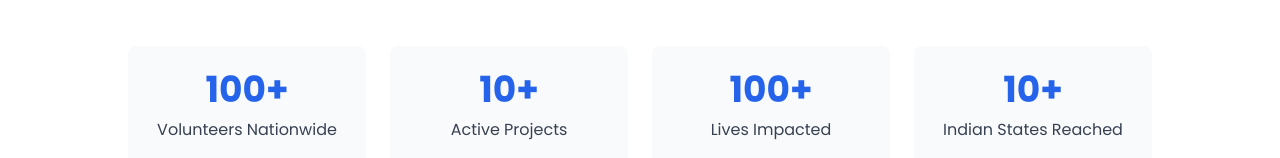
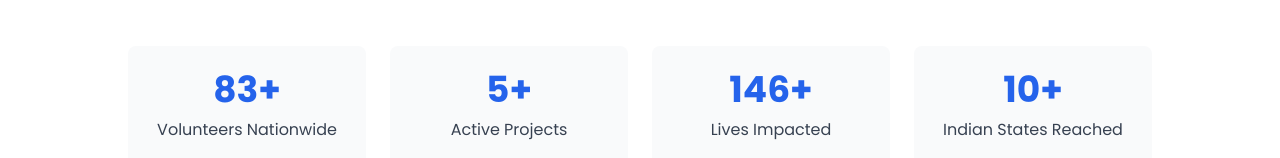
Before and after one commit to CoderYUI/Shwetansh-Welfare-and-Educational-Trust, a React (Vite) app: page /join-us in a window 1280 px wide. Shown: the part 642-800 px from the top of the page. Built offline with nearby package versions, Linux system fonts and the light colour scheme.

Commit message:
updated join us page

```diff
--- a/src/components/JoinUs.jsx
+++ b/src/components/JoinUs.jsx
@@ -238,15 +238,15 @@ const JoinUs = () => {
 
             <div className="grid grid-cols-2 md:grid-cols-4 gap-3 md:gap-6 text-center max-w-5xl mx-auto">
               <div className="p-3 md:p-6 bg-gray-50 rounded-lg">
-                <div className="text-2xl md:text-4xl font-bold text-brand-600 mb-2">100+</div>
+                <div className="text-2xl md:text-4xl font-bold text-brand-600 mb-2">83+</div>
                 <p className="text-sm md:text-base text-gray-700">Volunteers Nationwide</p>
               </div>
               <div className="p-3 md:p-6 bg-gray-50 rounded-lg">
-                <div className="text-2xl md:text-4xl font-bold text-brand-600 mb-2">10+</div>
+                <div className="text-2xl md:text-4xl font-bold text-brand-600 mb-2">5+</div>
                 <p className="text-sm md:text-base text-gray-700">Active Projects</p>
               </div>
               <div className="p-3 md:p-6 bg-gray-50 rounded-lg">
-                <div className="text-2xl md:text-4xl font-bold text-brand-600 mb-2">100+</div>
+                <div className="text-2xl md:text-4xl font-bold text-brand-600 mb-2">146+</div>
                 <p className="text-sm md:text-base text-gray-700">Lives Impacted</p>
               </div>
               <div className="p-3 md:p-6 bg-gray-50 rounded-lg">
```
